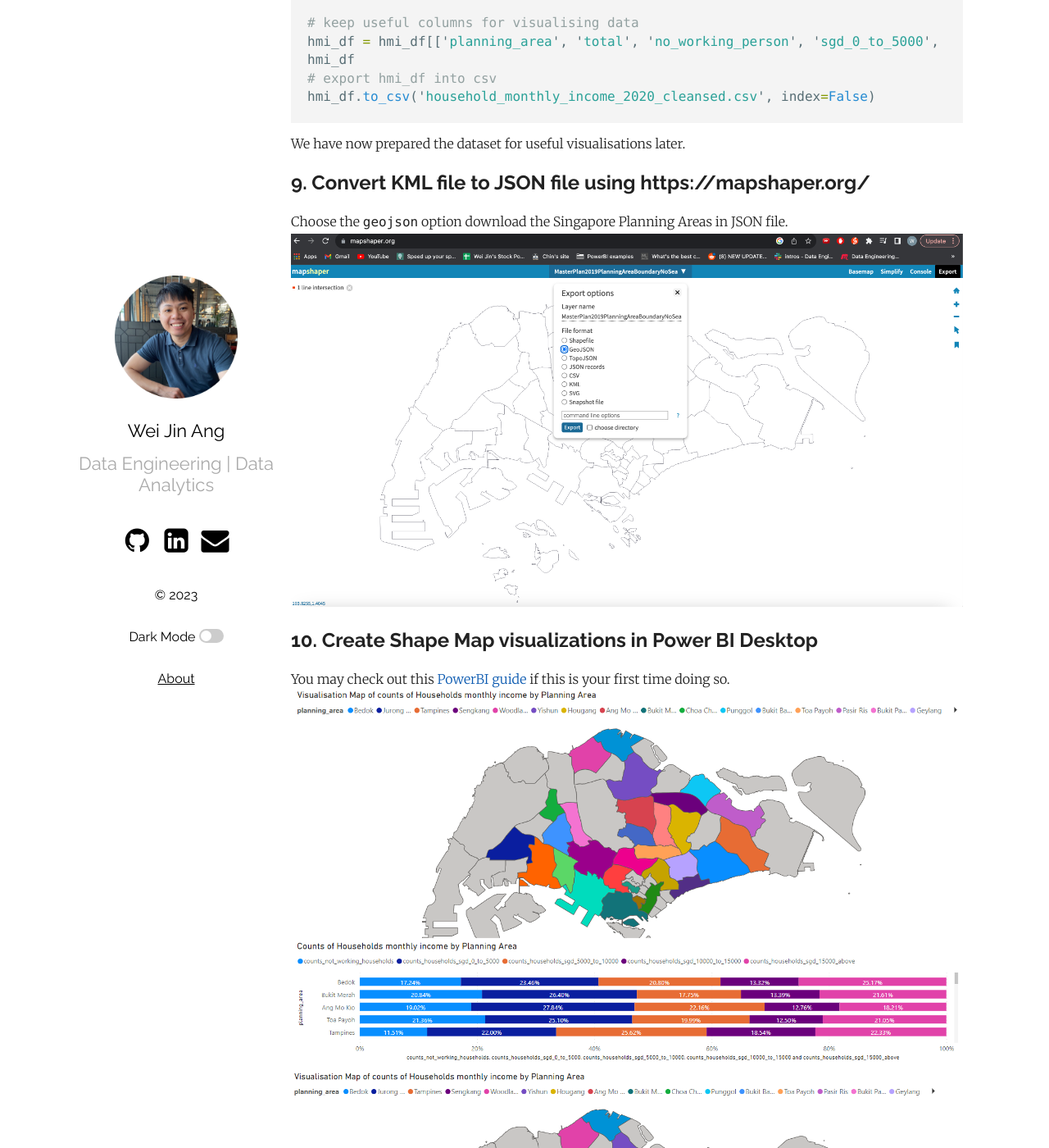
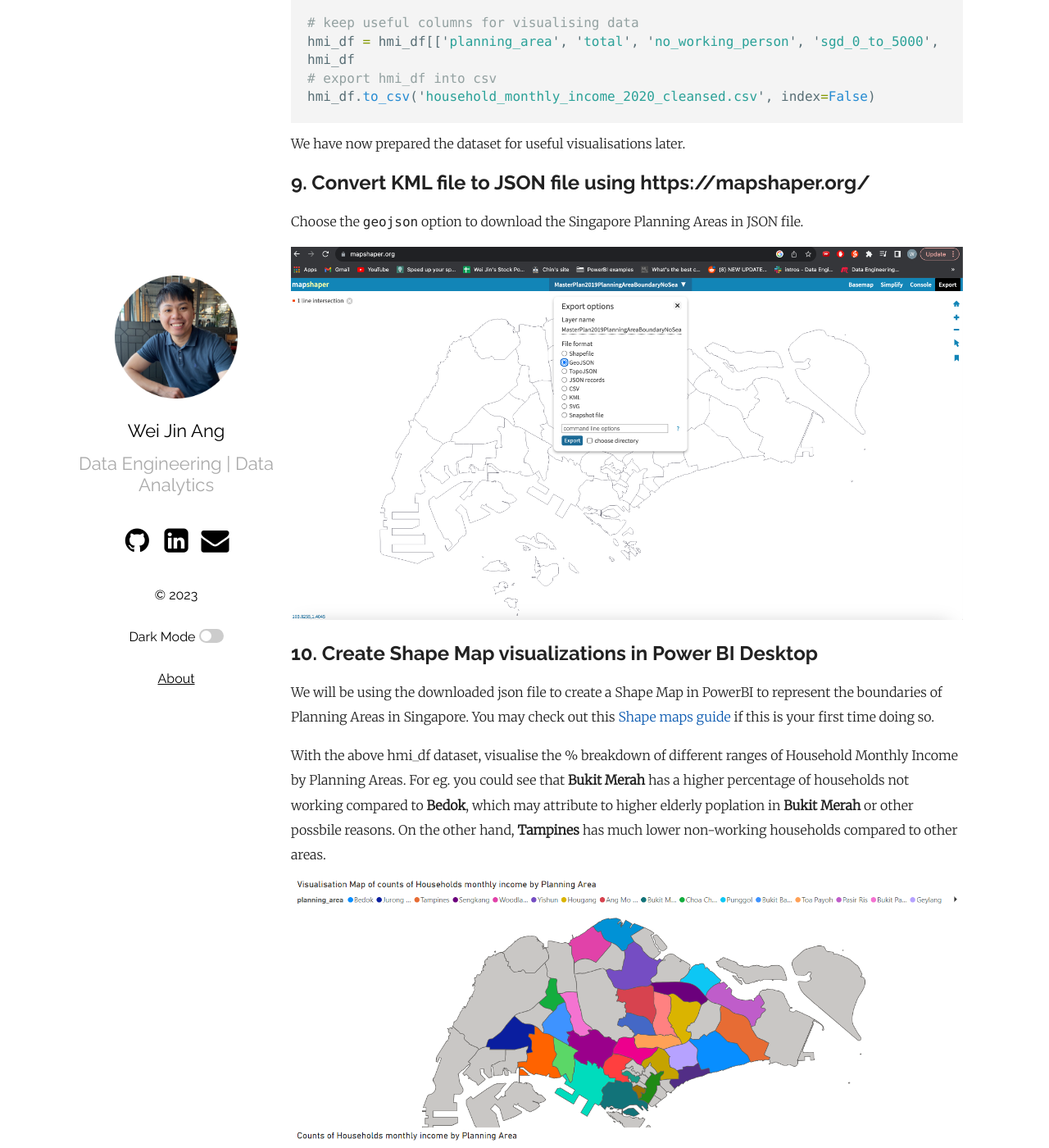
Before and after one commit to wjang96/wjang96.github.io, a Jekyll site: the page built from _posts/2023-09-15-Singaporean Household Income: Where Do You Stand in your Planning Area?.markdown, in a window 1280 px wide and 1400 px high, scrolled down 4728 px. Shown: the whole window at 82% size. Built offline with Jekyll 4.4.1, drawn with Linux system fonts in a browser that asks for light colours; some of the changed text lies outside the part shown.

Commit message:
Update 2023-09-15-Singaporean Household Income: Where Do You Stand in your Planning Area?.markdown

```diff
--- a/_posts/2023-09-15-Singaporean Household Income: Where Do You Stand in your Planning Area?.markdown
+++ b/_posts/2023-09-15-Singaporean Household Income: Where Do You Stand in your Planning Area?.markdown
@@ -168,14 +168,22 @@
 We have now prepared the dataset for useful visualisations later.
 
 ## 9. Convert KML file to JSON file using https://mapshaper.org/
-Choose the `geojson` option download the Singapore Planning Areas in JSON file.
+Choose the `geojson` option to download the Singapore Planning Areas in JSON file.
+
 ![DF_wideformat]({{ '/assets/map_shapper_1.png' | relative_url }})
 
 ## 10. Create Shape Map visualizations in Power BI Desktop
-You may check out this [PowerBI guide][shapemap] if this is your first time doing so.
+We will be using the downloaded json file to create a Shape Map in PowerBI to represent the boundaries of Planning Areas in Singapore. You may check out this [Shape maps guide][shapemap] if this is your first time doing so.
+
+With the above hmi_df dataset, visualise the % breakdown of different ranges of Household Monthly Income by Planning Areas. For eg. you could see that **Bukit Merah** has a higher percentage of households not working compared to **Bedok**, which may attribute to higher elderly poplation in **Bukit Merah** or other possbile reasons. On the other hand, **Tampines** has much lower non-working households compared to other areas.
+
 ![DF_wideformat]({{ '/assets/onemap_1.png' | relative_url }})
-![DF_wideformat]({{ '/assets/onemap_2.png' | relative_url }})
+
+Tooltip can be added to display the counts of households under the category.
+
 ![DF_wideformat]({{ '/assets/onemap_3.png' | relative_url }})
+
+This is an exploratory data analysis project! If you find it useful, you could drill down further with other datasets to gather more insights :)
 
 [datagovsg]: https://beta.data.gov.sg/collections?query=planning%20area
 [gitrepo]: https://github.com/wjang96/onemap-sg
```
